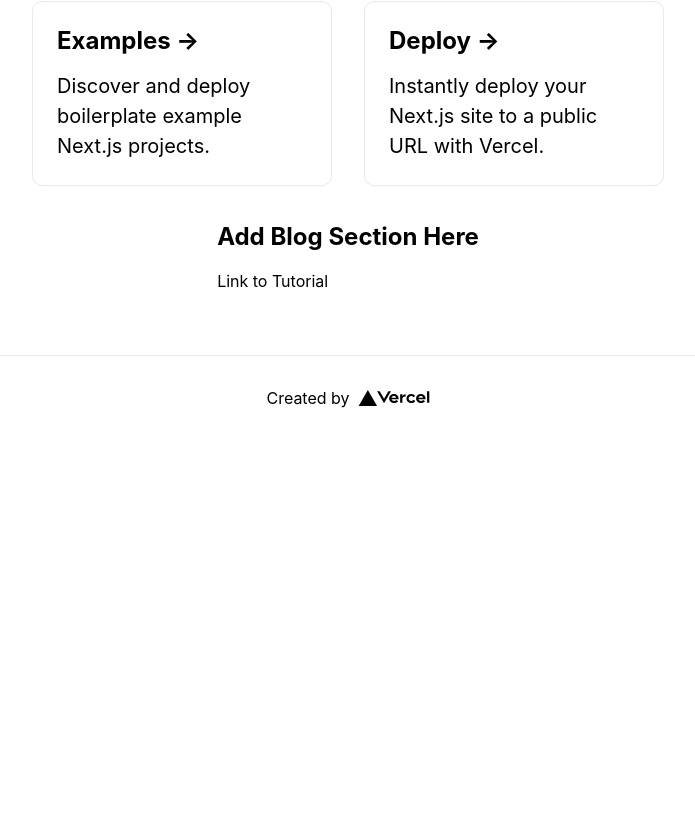
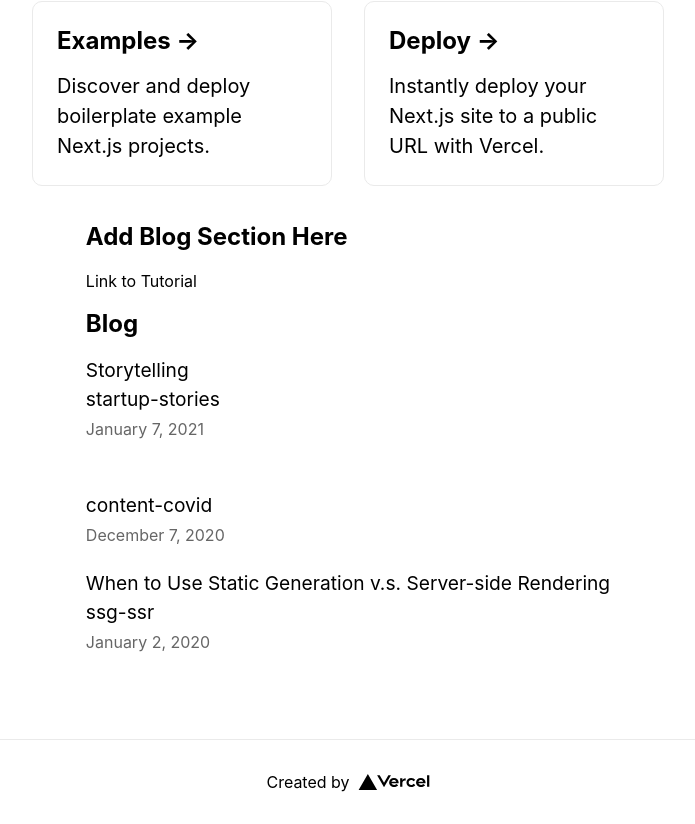
Before and after one commit to cml815/about-me, a Next.js app: page / in a window 1280 px wide. Shown: the part 820-1644 px from the top of the page, without its empty margins (292-987 px from the left). Before the commit the page ends 1260 px from the top, so only its background shows below. Built offline with nearby package versions, Linux system fonts and the light colour scheme.

Commit message:
blog links

```diff
--- a/pages/index.js
+++ b/pages/index.js
@@ -1,7 +1,10 @@
 import Head from 'next/head'
 import Image from 'next/image'
+import Link from 'next/link'
 import styles from '../styles/Home.module.css'
 import Navbar from '../components/Navbar'
+import Date from '../components/date'
+
 
 // https://nextjs.org/learn/basics/assets-metadata-css/polishing-layout
 
@@ -75,6 +78,24 @@
         <section>
         <h2>Add Blog Section Here</h2>
         <a href="https://nextjs.org/learn/basics/data-fetching/implement-getstaticprops">Link to Tutorial</a>
+        <section className={styles.headingMd}>
+        <h2 className={styles.headingLg}>Blog</h2>
+        <ul className={styles.list}>
+          {allPostsData.map(({ id, date, title }) => (
+            <li className={styles.listItem} key={id}>
+              <Link href={`/posts/${id}`}>
+              <a>{title}</a>
+              </Link>
+              <br />
+              {id}
+              <br />
+            <small className={styles.lightText}>
+              <Date dateString={date} />
+            </small>
+            </li>
+          ))}
+        </ul>
+      </section>
 
 
       </section>
--- a/styles/Home.module.css
+++ b/styles/Home.module.css
@@ -6,6 +6,59 @@
   height: 50vh;
   width: 100vw;
   background-color: orange;
+}
+
+/* Blog area */
+
+/* Post and projects Styles */
+
+.container {
+  padding: 0 2rem;
+}
+
+.headingTitle {
+  font-size: 2rem;
+  line-height: 1.3;
+  font-weight: 800;
+  letter-spacing: -0.05rem;
+  margin: 1rem 0;
+}
+
+.headingLg {
+  font-size: 1.5rem;
+  line-height: 1.4;
+  margin: 1rem 0;
+}
+
+.headingMd {
+  font-size: 1.2rem;
+  line-height: 1.5;
+}
+
+.borderCircle {
+  border-radius: 9999px;
+}
+
+.colorInherit {
+  color: inherit;
+}
+
+.padding1px {
+  padding-top: 1px;
+}
+
+.list {
+  list-style: none;
+  padding: 0;
+  margin: 0;
+}
+
+.listItem {
+  margin: 0 0 1.25rem;
+}
+
+.lightText {
+  color: #666;
 }
 
 /* Navigation */
--- a/styles/utils.module.css
+++ b/styles/utils.module.css
@@ -1,4 +1,4 @@
-/* Post and projects Styles */
+/* Copied to home temporarily -- Post and projects Styles */
 
 .container {
   padding: 0 2rem;
```
Also changed, not shown: pages/index-delete.js (added, +14 -0 lines).
